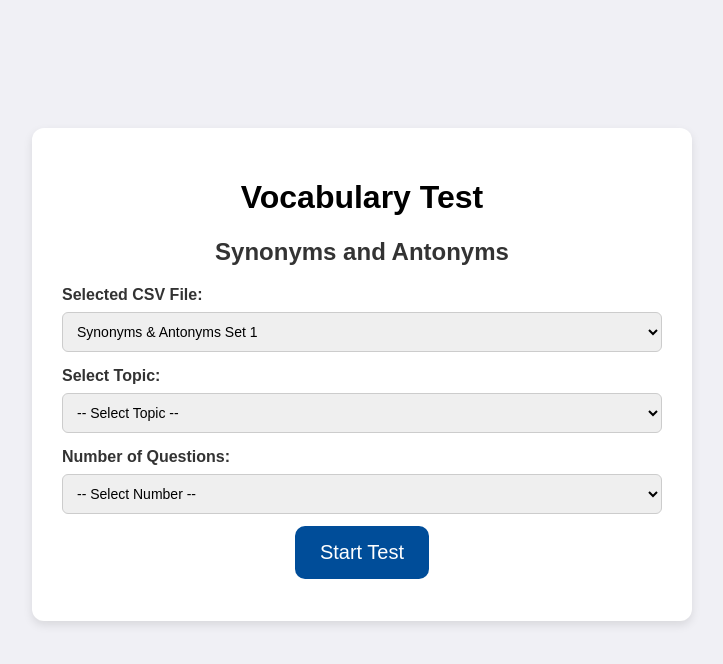
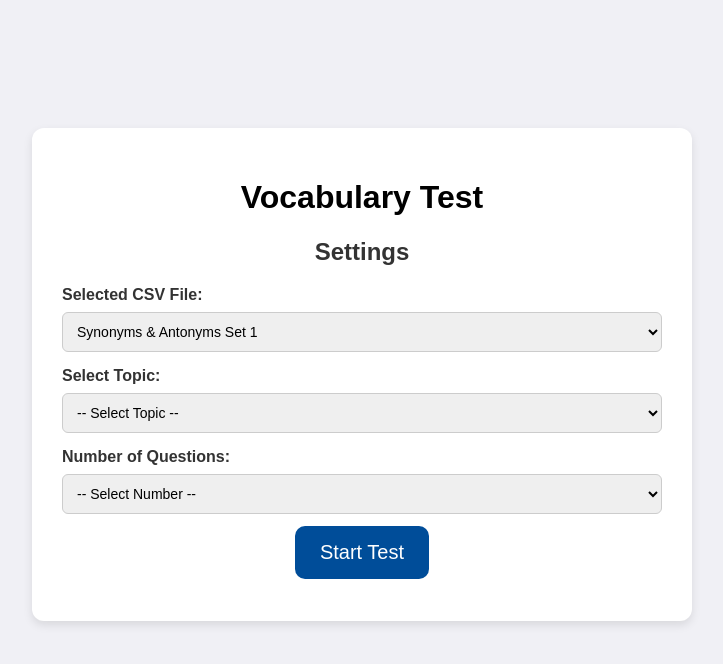
Before and after one commit to Amzt-pixel/Vocabulary, a plain HTML site: page index.html in a window 1280 px wide. Shown: the whole page, without its empty margins (278-1001 px from the left). Drawn offline with Linux system fonts and the light colour scheme.

Commit message:
Update index.html

```diff
--- a/index.html
+++ b/index.html
@@ -9,7 +9,7 @@
 <body>
   <div class="container" id="input-screen">
     <h1>Vocabulary Test</h1>
-    <h2>Synonyms and Antonyms</h2>
+    <h2>Settings</h2>
 
     <label>Selected CSV File:</label>
     <select id="csvSelector">
```
